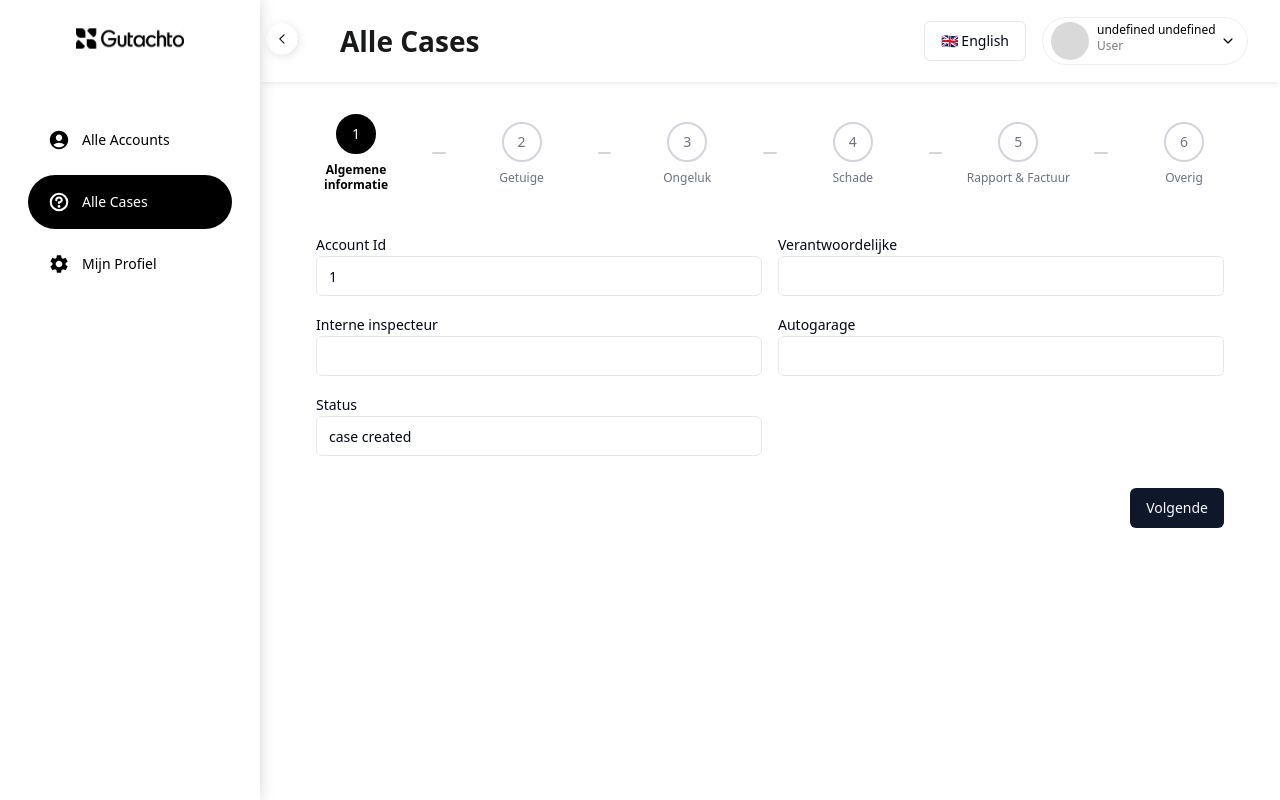
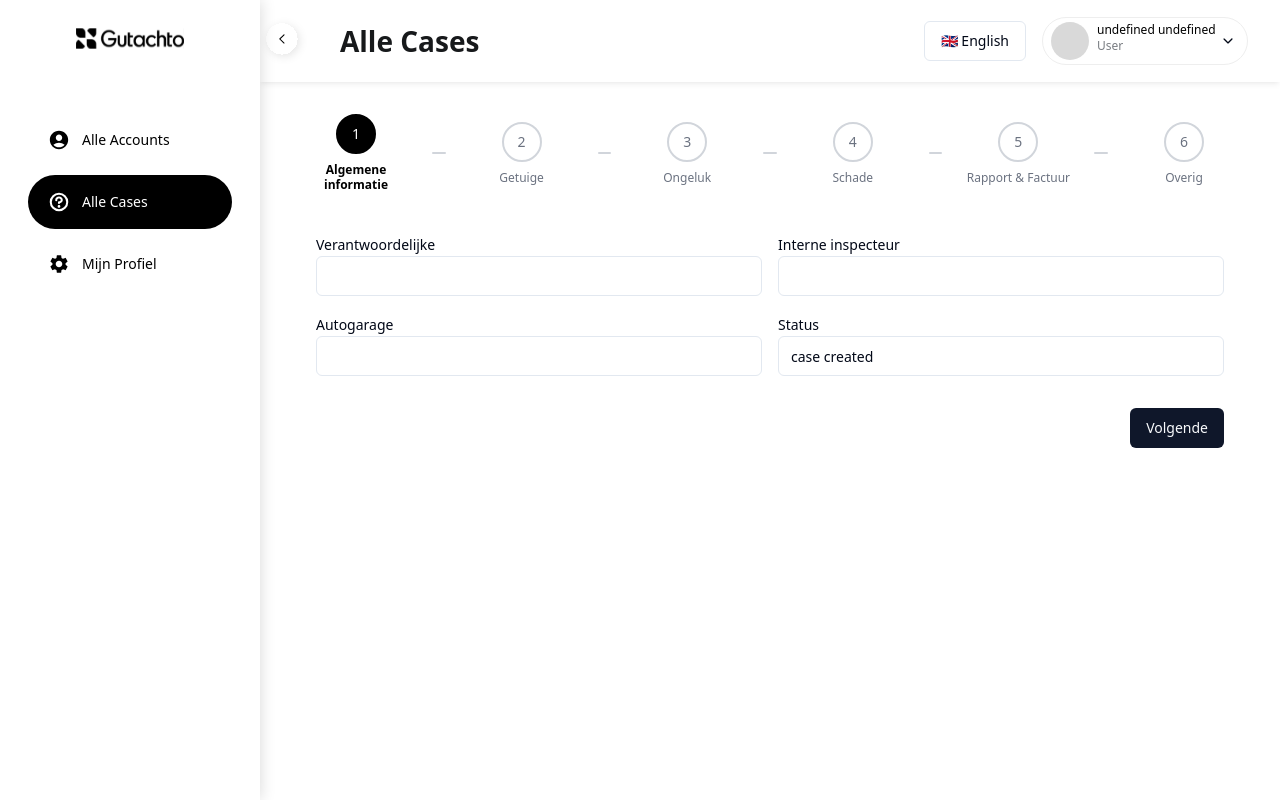
Before and after one commit to hamza-5570/gutachto_admin, a React (Vite) app: page /dashboard/all-case/register-case in a window 1280 px wide. Built offline with nearby package versions, Linux system fonts and the light colour scheme; no server answers; sample sign-in values are in the browser's storage.

Commit message:
account id hide

```diff
--- a/src/components/gutachto-views/dash-board/addcasestep/Step1GeneralInfo.jsx
+++ b/src/components/gutachto-views/dash-board/addcasestep/Step1GeneralInfo.jsx
@@ -13,7 +13,7 @@ export default function Step1GeneralInfo({
   const { t } = useTranslation();
   return (
     <div className="grid grid-cols-1 md:grid-cols-2 gap-4">
-      <div>
+      {/* <div>
         <Label>{t("regiser_case.step1generalinfo.id")}</Label>
         <Input
           name="account_id"
@@ -26,7 +26,7 @@ export default function Step1GeneralInfo({
             {getIn(errors, "account_id")}
           </div>
         ) : null}
-      </div>
+      </div> */}
 
       <div>
         <Label>{t("regiser_case.step1generalinfo.person_in_charge")}</Label>
--- a/src/pages/dashboard/case/add-case.jsx
+++ b/src/pages/dashboard/case/add-case.jsx
@@ -293,7 +293,7 @@ export default function AddCase() {
   // initialValues
   // //////////////////////
   const initialValues = {
-    account_id: user?._id || "",
+    account_id: user?._id,
     start_date: new Date().toISOString(),
     date_of_last_change: new Date().toISOString(),
     person_in_charge: "",
```
